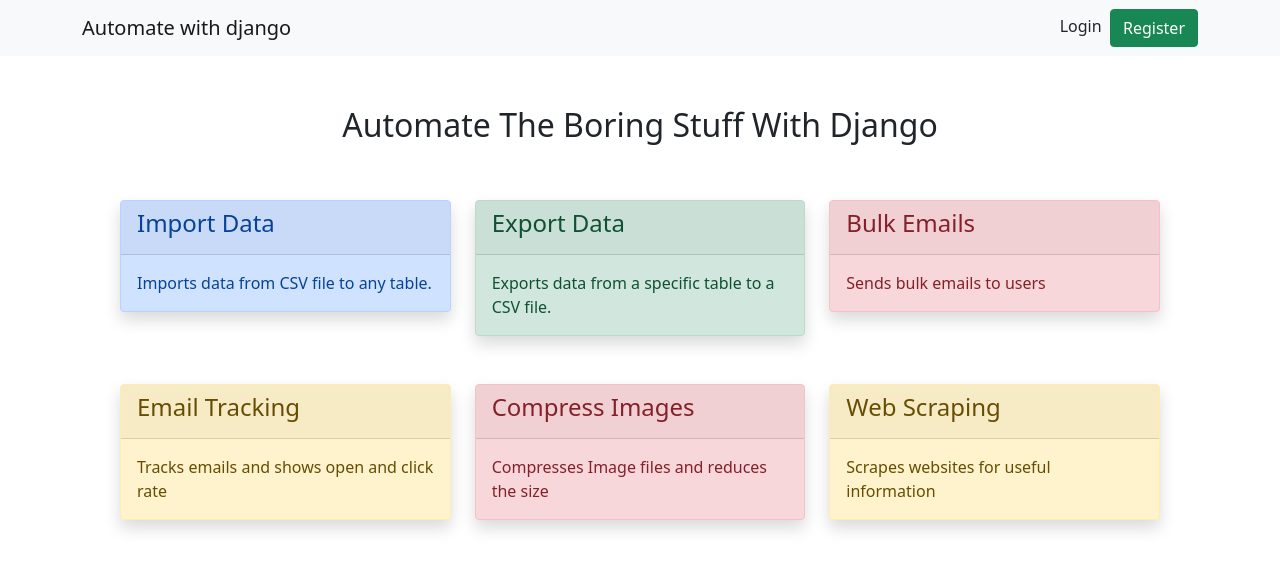
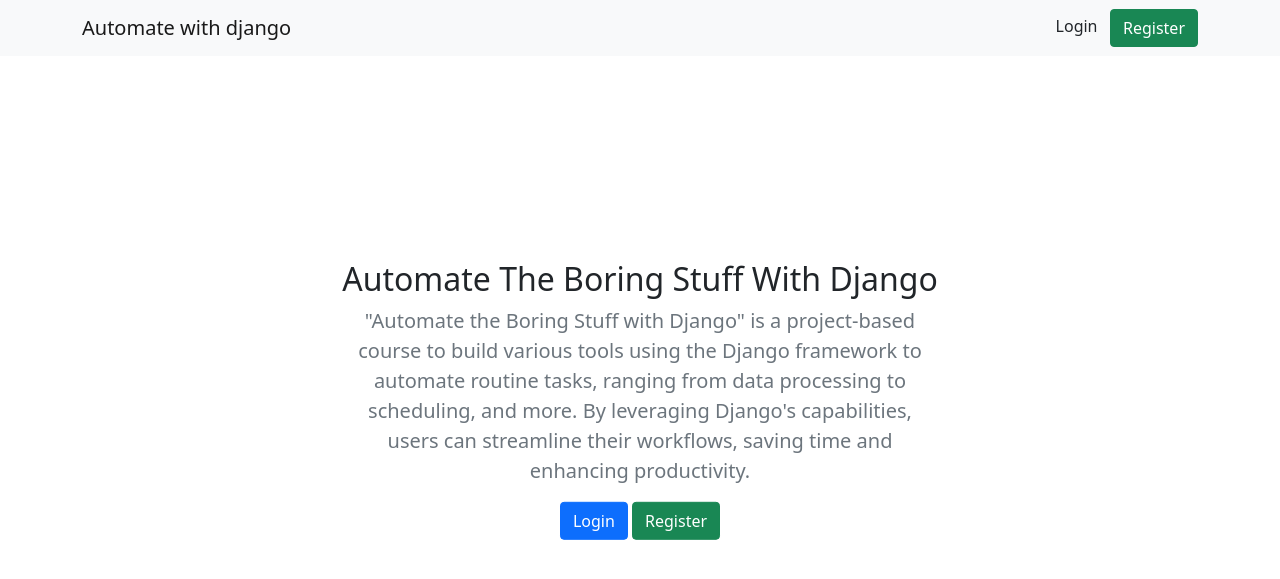
Before and after one commit to NattyZelB/Natha_Automate, a Django app: page / in a window 1280 px wide. Shown: the top 579 px of the page. Run offline with Django 4.2, Linux system fonts and the light colour scheme; parts of the project's set-up code (start-up, migrations or seed data) failed here and were passed over; some libraries are stand-ins or nearby versions.

Commit message:
home base authentication

```diff
--- a/awd_main/settings.py
+++ b/awd_main/settings.py
@@ -40,6 +40,8 @@ INSTALLED_APPS = [
     'django.contrib.staticfiles',
     'dataentry',
     'uploads',
+    'crispy_forms',
+    'crispy_bootstrap5',
 ]
 
 MIDDLEWARE = [
@@ -152,3 +154,5 @@ EMAIL_HOST_PASSWORD = config('EMAIL_HOST_PASSWORD')
 EMAIL_USE_TLS = config('EMAIL_USE_TLS', cast=bool)
 DEFAULT_FROM_EMAIL = config('DEFAULT_FROM_EMAIL')
 DEFAULT_TO_EMAIL = 'nattananphermsin@gmail.com'
+
+CRISPY_TEMPLATE_PACK = 'bootstrap5'
--- a/awd_main/urls.py
+++ b/awd_main/urls.py
@@ -26,4 +26,8 @@ urlpatterns = [
     path('', views.home, name='home'),
     path('dataentry/', include('dataentry.urls')),
     path('celery-test/', views.celery_test),
+    # Registration & Login urls
+    path('register/', views.register, name='register'),
+    path('login/', views.login, name='login'),
+    path('logout/', views.logout, name='logout'),
 ]+static(settings.MEDIA_URL, document_root=settings.MEDIA_ROOT)
--- a/awd_main/views.py
+++ b/awd_main/views.py
@@ -1,6 +1,8 @@
-
+from django.contrib import messages, auth
 from django.http import HttpResponse
-from django.shortcuts import render
+from django.shortcuts import render, redirect
+from django.contrib.auth.forms import AuthenticationForm
+from awd_main.forms import RegistrationForm
 from dataentry.tasks import celery_test_task
 
 def home(request):
@@ -10,3 +12,44 @@ def celery_test(request):
     # I want toexecute a time comsuming task hier.
     celery_test_task.delay()
     return HttpResponse('<h3>Function executed successfully. </h3>')
+
+def register(request):
+    if request.method == 'POST':
+        form = RegistrationForm(request.POST)
+        if form.is_valid():
+            form.save()
+            messages.success(request, 'Registration successful.')
+            return redirect('register')
+        else:
+            context = {'form': form}
+            return render(request, 'register.html', context)
+    else:
+        form = RegistrationForm()
+        context = {
+            'form': form,
+        }
+    return render(request, 'register.html', context)
+
+def login(request):
+    if request.method == 'POST':
+        form = AuthenticationForm(request, request.POST)
+        if form.is_valid():
+            username = form.cleaned_data['username']
+            password = form.cleaned_data['password']
+
+            user = auth.authenticate(username=username, password=password)
+
+            if user is not None:
+                auth.login(request, user)
+                return redirect('home')
+            else:
+                messages.error(request, 'Invalid credentials')
+                return redirect('login')
+    else:
+        form = AuthenticationForm()
+        context = {'form' : form}
+    return render(request, 'login.html', context)
+
+def logout(request):
+    auth.logout(request)
+    return redirect('home')
--- a/templates/base.html
+++ b/templates/base.html
@@ -3,15 +3,27 @@
 <html lang="en">
 <head>
     <meta charset="UTF-8">
-    <title>Importdata</title>
+    <title>Home</title>
   <!--bootstrap 5-->
   <link href="https://cdn.jsdelivr.net/npm/bootstrap@5.0.2/dist/css/bootstrap.min.css" rel="stylesheet">
   <script src="https://cdn.jsdelivr.net/npm/bootstrap@5.0.2/dist/js/bootstrap.bundle.min.js" ></script>
+
+  <!-- JQuery CDN-->
+
+ <script src="jquery-3.7.1.min.js"></script>
 
   <script src="{% static 'js/custom.js' %}"></script>
   <style>
     .form-group{
       padding: 15px !important;
+    }
+
+    .home-info{
+        position: absolute;
+        top: 50%;
+        left: 50%;
+        transform: translate(-50%, -50%);
+        padding : 20px;
     }
   </style>
 </head>
@@ -20,10 +32,19 @@
 <nav class="navbar navbar-light bg-light">
   <div class="container">
     <a class="navbar-brand" href="% url 'home' %">Automate with django</a>
+
+      {% if user.is_authenticated %}
+      <!-- show logout button -->
+      <div>
+          Logged in as:<b>{{ user }}</b>
+          &nbsp;<a href="{% url 'logout' %}" class="float-right btn btn-outline-danger">Logout</a>
+      </div>
+      {% else %}
     <div>
-      <a href="" class="float-right text-decoration-none text-dark">Login</a>
-      &nbsp;<a href="" class="float-right btn btn-success">Register</a>
+      <a href="{% url 'login' %}" class="float-right text-decoration-none text-dark">Login</a>
+      &nbsp;&nbsp;<a href="{% url 'register' %}" class="float-right btn btn-success">Register</a>
     </div>
+      {% endif %}
   </div>
 </nav>
 {% block content %}
--- a/templates/home.html
+++ b/templates/home.html
@@ -1,6 +1,7 @@
 {% extends 'base.html' %}
 {% block content %}
 <div class="container" style="padding: 50px;">
+    {% if user.is_authenticated %}
     <h2 class="text-center">Automate The Boring Stuff With Django</h2>
     <div class="row pt-5">
         <!-- Import data -->
@@ -88,5 +89,21 @@
             </a>
         </div>
     </div>
+    {% else %}
+
+    <div class="home-info">
+        <h2 class="text-center">Automate The Boring Stuff With Django</h2>
+        <p class="lead text-center text-muted">
+             "Automate the Boring Stuff with Django" is a project-based course to build various tools using the Django framework to automate routine tasks, ranging from data processing to scheduling, and more.
+            By leveraging Django's capabilities, users can streamline their workflows, saving time and enhancing productivity.
+        </p>
+
+        <div style="display: flex; justify-content: center;">
+            <a href="{% url 'login' %}" class="btn btn-primary">Login</a>
+            &nbsp;<a href="{% url 'register' %}" class="btn btn-success">Register</a>
+        </div>
+
+    </div>
+    {% endif %}
 </div>
 {% endblock %}
```
Also changed, not shown: awd_main/forms.py (added, +9 -0 lines), templates/login.html (added, +19 -0 lines), templates/register.html (added, +20 -0 lines), db.sqlite3.
